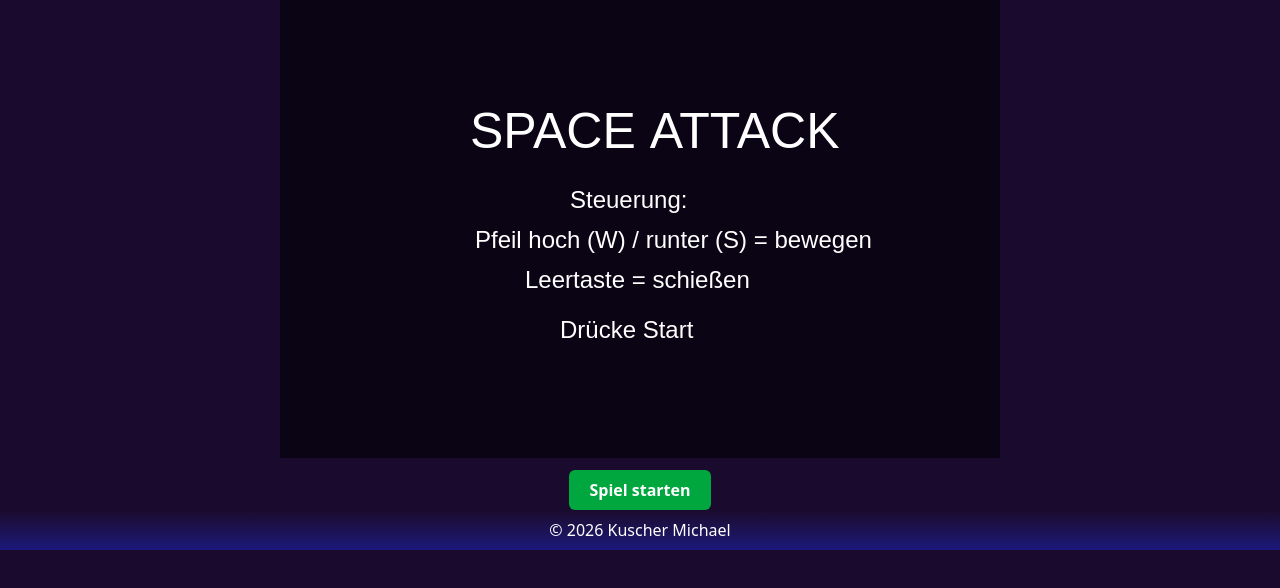
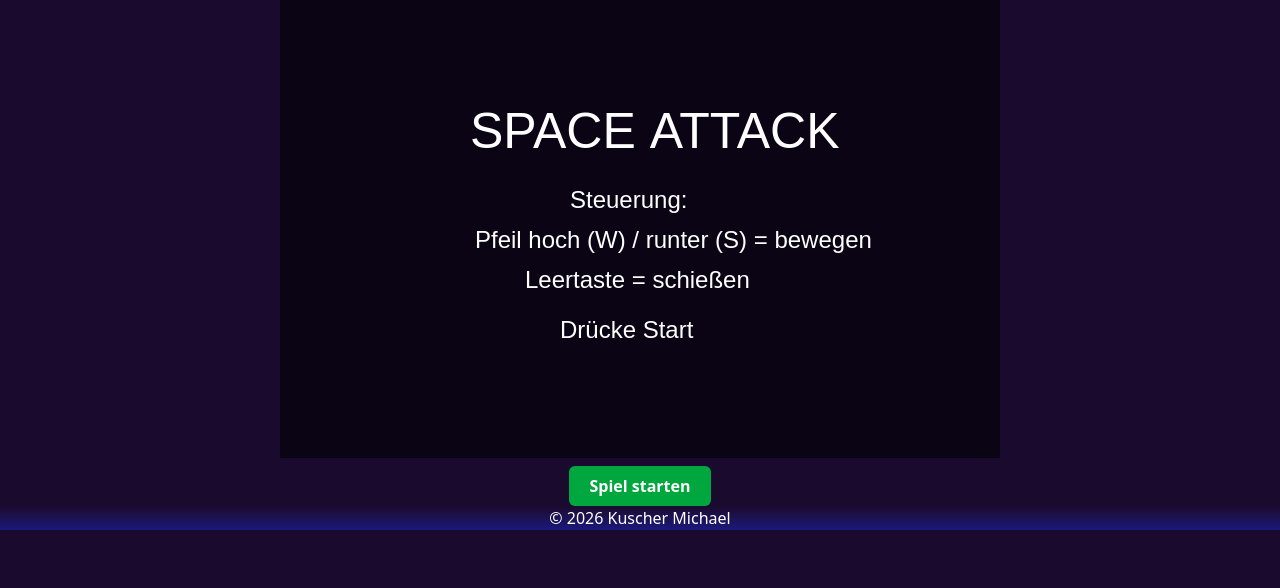
Before and after one commit to Darkfire1003/Alien-Attack, a website: page src/index.html in a window 1280 px wide. Shown: the part 54-642 px from the top of the page. Drawn offline with Linux system fonts and the light colour scheme.

Commit message:
Update index.html

```diff
--- a/src/index.html
+++ b/src/index.html
@@ -18,7 +18,7 @@
     </header>
 
     <main class="flex flex-1 items-center justify-center overflow-hidden px-4">
-      <div class="flex max-h-full flex-col items-center gap-3">
+      <div class="flex max-h-full flex-col items-center gap-2">
         <canvas
           id="canvas"
           width="720"
@@ -73,7 +73,7 @@
       </div>
     </main>
 
-    <footer class="shrink-0 bg-linear-to-b from-[#1a0a2e] via-[#1b1b8f]/80 via-100% to-transparent py-2">
+    <footer class="shrink-0 bg-linear-to-b from-[#1a0a2e] via-[#1b1b8f]/80 via-100% to-transparent">
       <p class="text-center text-white">&copy; 2026 Kuscher Michael</p>
     </footer>
 
```
